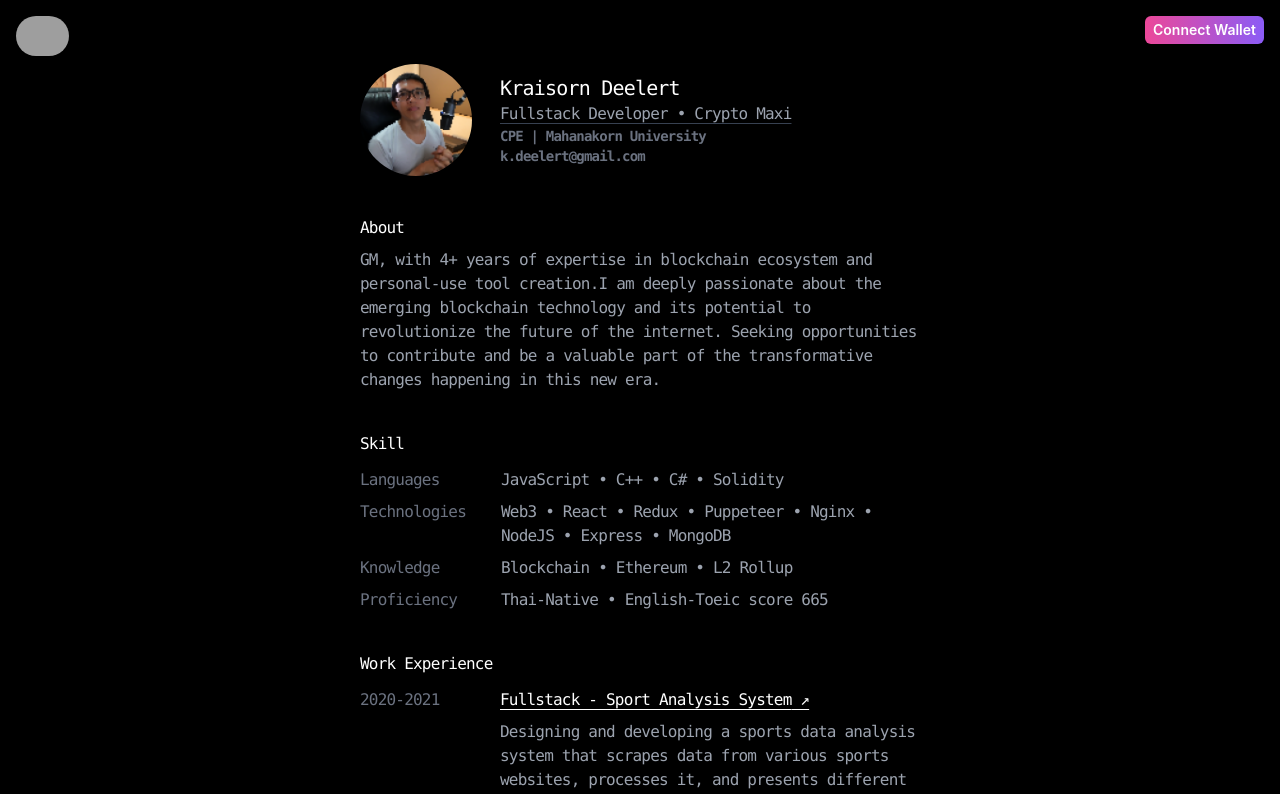
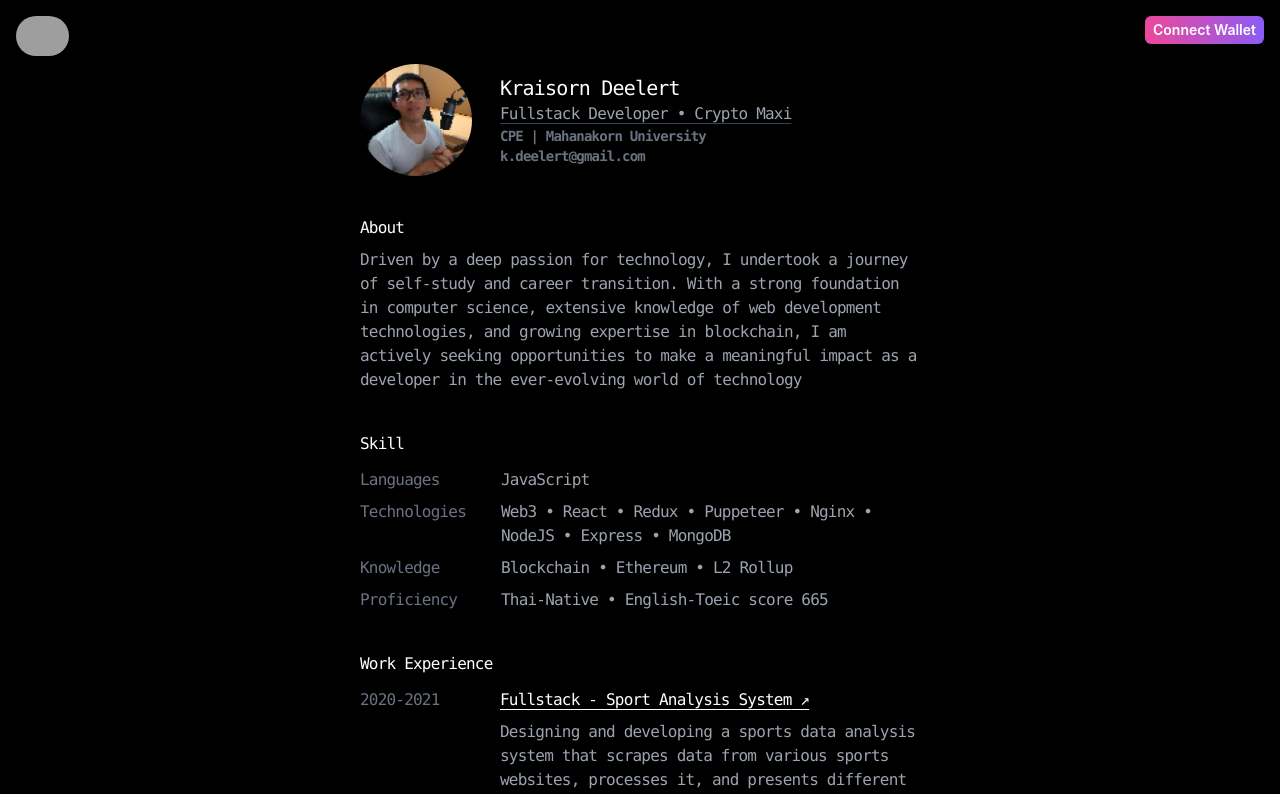
Before and after one commit to tOxicV4p0r/Resume, a React (Create React App) app: page / in a window 1280 px wide. Shown: the top 794 px of the page. Built offline with nearby package versions, Linux system fonts and the light colour scheme; grey boxes are pictures that could not be loaded.

Commit message:
update skill

```diff
--- a/src/components/About/index.js
+++ b/src/components/About/index.js
@@ -1,13 +1,14 @@
+const data = {
+    txt: `
+    Driven by a deep passion for technology, I undertook a journey of self-study and career transition. With a strong foundation in computer science, extensive knowledge of web development technologies, and growing expertise in blockchain, I am actively seeking opportunities to make a meaningful impact as a developer in the ever-evolving world of technology`,
+}
+
 function About() {
     return (
         <div className="space-y-2">
             <span>About</span>
             <div className="text-gray-400 hover:text-gray-300">
-                <span>
-                    GM, with 4+ years of expertise in blockchain ecosystem and personal-use tool creation.I am deeply passionate about the emerging blockchain technology
-                    and its potential to revolutionize the future of the internet.
-                    Seeking opportunities to contribute and be a valuable part of the transformative changes happening in this new era.
-                </span>
+                <span>{data.txt}</span>
             </div>
         </div>
     );
--- a/src/components/Skill/index.js
+++ b/src/components/Skill/index.js
@@ -6,7 +6,7 @@ function Skill() {
                 <div className="col-span-2 text-gray-500 truncate">Languages</div>
                 <div className="col-span-6">
                     <div className="flex flex-col space-y-2">
-                        <div className="text-gray-400 hover:text-gray-300">JavaScript • C++ • C# • Solidity</div>
+                        <div className="text-gray-400 hover:text-gray-300">JavaScript</div>
                     </div>
                 </div>
                 <div className="col-span-2 text-gray-500 truncate">Technologies</div>
```
